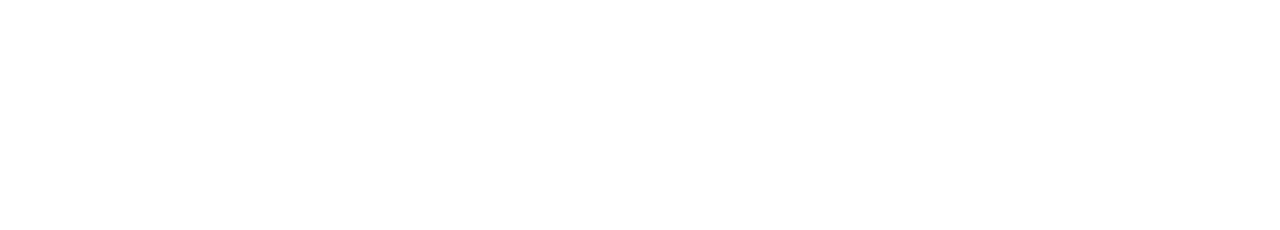
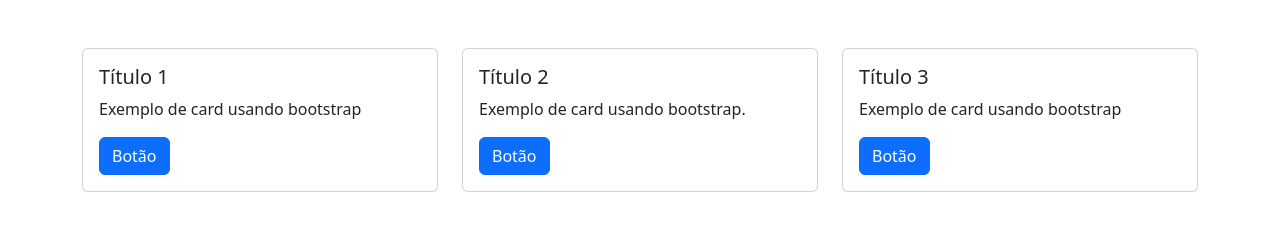
Before and after one commit to vaz-git/bootstrap_basic, a plain HTML site: page ex5a-al-fazer-grid-(ex)/ex5a.html in a window 1280 px wide. Drawn offline with nearby package versions, Linux system fonts and the light colour scheme.

Commit message:
Desafio 5a e 5b, Finalizado

```diff
--- a/ex5a-al-fazer-grid-(ex)/ex5a.html
+++ b/ex5a-al-fazer-grid-(ex)/ex5a.html
@@ -1 +1,51 @@
-<!-- 1ª Digitação (Resolver exercício aqui) -->
+<!DOCTYPE html>
+<html lang="pt-br">
+<head>
+<meta charset="UTF-8">
+<meta name="viewport" content="width=device-width, initial-scale=1.0">
+<title>Grid com Cards</title>
+
+<!-- Bootstrap -->
+<link href="https://cdn.jsdelivr.net/npm/bootstrap@5.3.0/dist/css/bootstrap.min.css" rel="stylesheet">
+
+</head>
+<body>
+
+<div class="container mt-5">
+    <div class="row">
+
+        <div class="col-12 col-md-4">
+            <div class="card">
+                <div class="card-body">
+                    <h5 class="card-title">Título 1</h5>
+                    <p class="card-text">Exemplo de card usando bootstrap</p>
+                    <a href="#" class="btn btn-primary">Botão</a>
+                </div>
+            </div>
+        </div>
+
+        <div class="col-12 col-md-4">
+            <div class="card">
+                <div class="card-body">
+                    <h5 class="card-title">Título 2</h5>
+                    <p class="card-text">Exemplo de card usando bootstrap.</p>
+                    <a href="#" class="btn btn-primary">Botão</a>
+                </div>
+            </div>
+        </div>
+
+        <div class="col-12 col-md-4">
+            <div class="card">
+                <div class="card-body">
+                    <h5 class="card-title">Título 3</h5>
+                    <p class="card-text">Exemplo de card usando bootstrap</p>
+                    <a href="#" class="btn btn-primary">Botão</a>
+                </div>
+            </div>
+        </div>
+
+    </div>
+</div>
+
+</body>
+</html>
```
Also changed, not shown: ex5b-al-fazer-formulario-(ex)/ex5b.html (+54 -1 lines).
